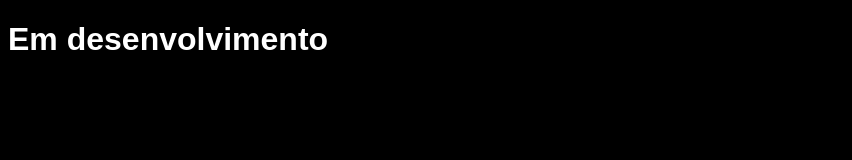
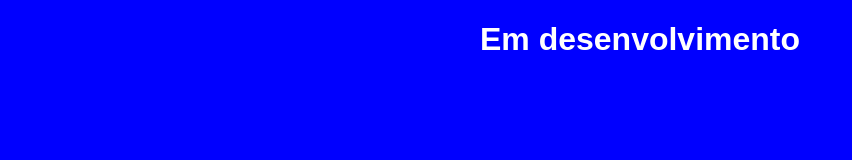
Before and after one commit to davisxavier/projetoti, a plain HTML site: page index.html in a window 1280 px wide. Shown: the whole page, without its empty margins (0-852 px from the left). Drawn offline with Linux system fonts and the light colour scheme.

Commit message:
configurando h1 dentro do estilo1.css

```diff
--- a/estilo1.css
+++ b/estilo1.css
@@ -1,5 +1,9 @@
 body {
-    background-color: black;
+    background-color: blue;
     font-family: Arial, Helvetica, sans-serif;
     color: white;
 }
+h1 {
+    text-align: center;
+    font-family: Arial, Helvetica, sans-serif;
+}
```
